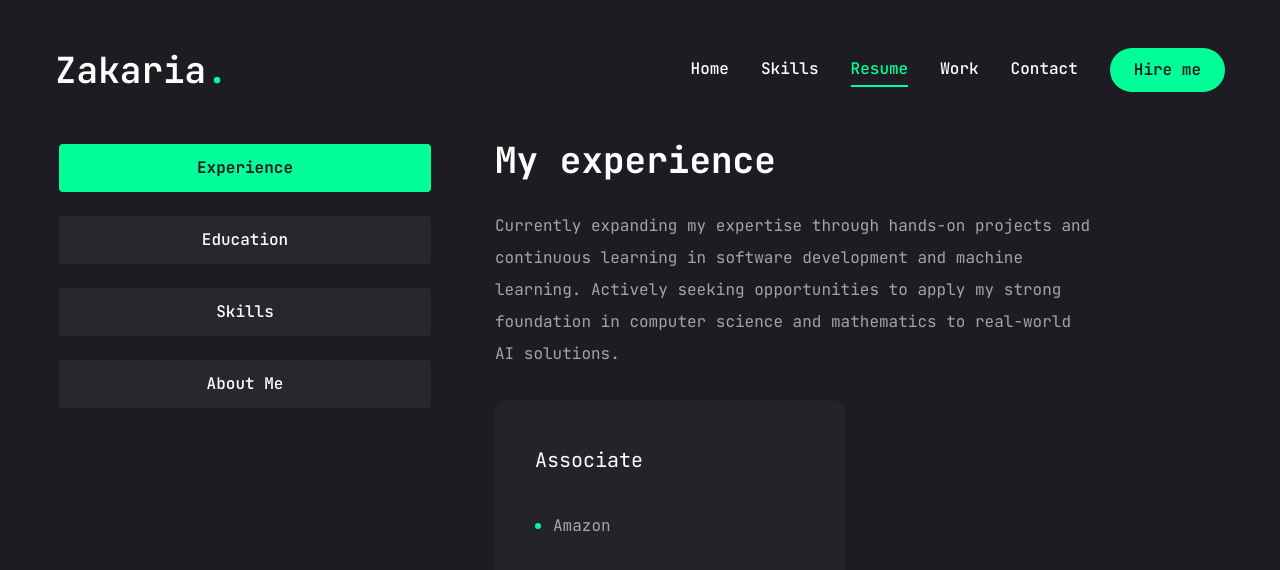
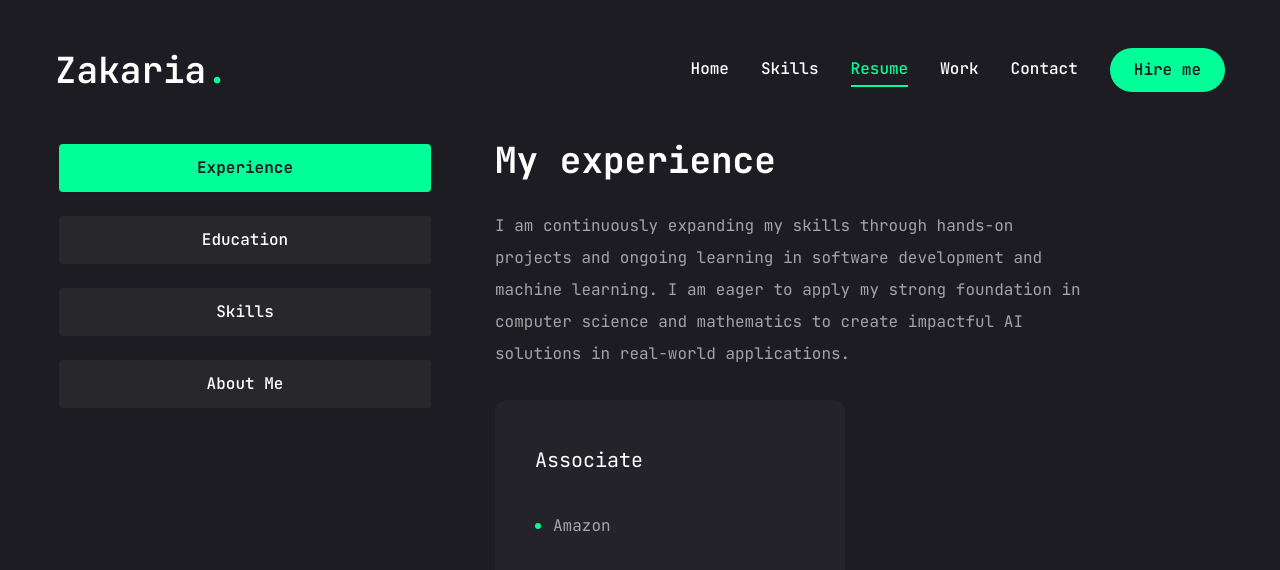
Before and after one commit to levisstrauss/portfolio, a Next.js app: page /resume in a window 1280 px wide. Shown: the top 570 px of the page. Built offline with nearby package versions, Linux system fonts and the light colour scheme.

Commit message:
Updated experience section content

```diff
--- a/app/resume/page.jsx
+++ b/app/resume/page.jsx
@@ -67,7 +67,10 @@ const about = {
 const experience = {
     icon: '/assets/resume/badge.svg',
     title: 'My experience',
-    description: "Currently expanding my expertise through hands-on projects and continuous learning in software development and machine learning. Actively seeking opportunities to apply my strong foundation in computer science and mathematics to real-world AI solutions.",
+    description: "I am continuously expanding my skills through hands-on projects and ongoing " +
+        "learning in software development and machine learning. I am eager to apply my strong " +
+        "foundation in computer science and mathematics to create impactful AI solutions " +
+        "in real-world applications.",
     items: [
         {
             company: "Amazon",
```
